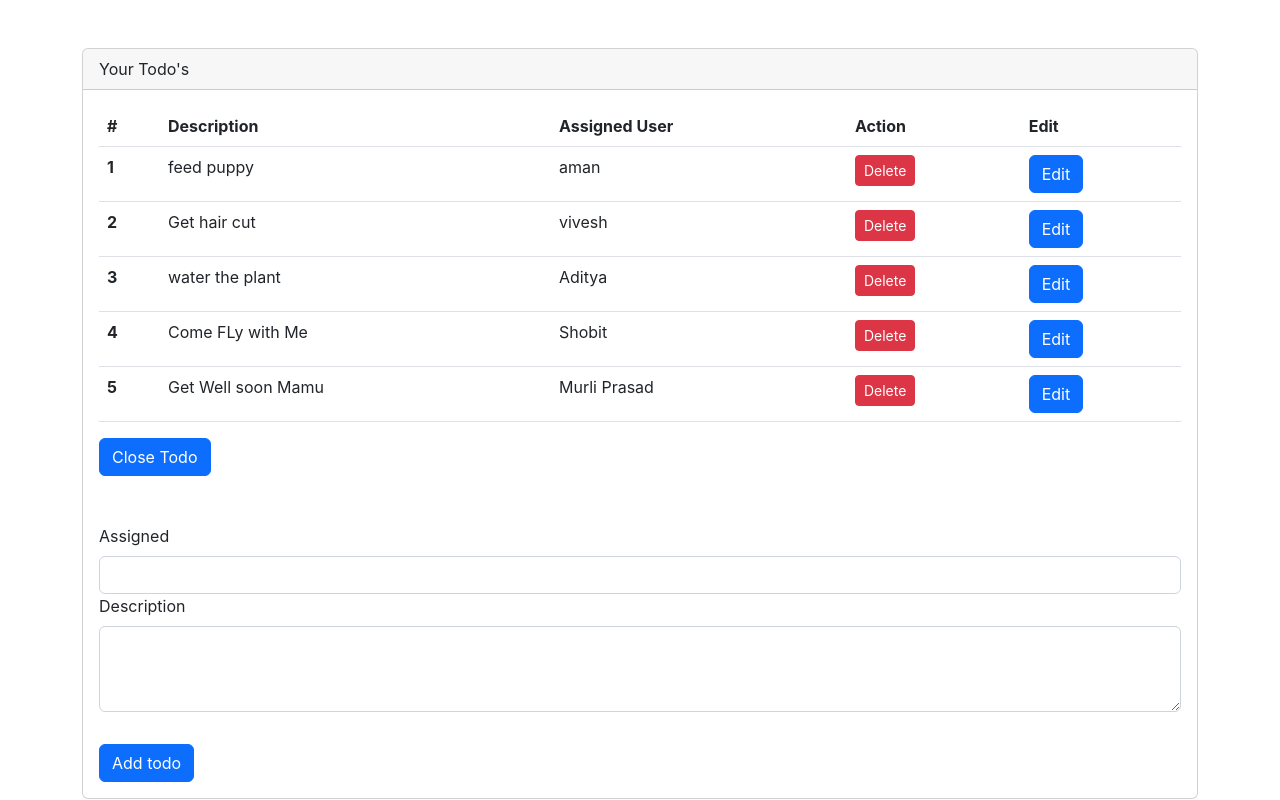
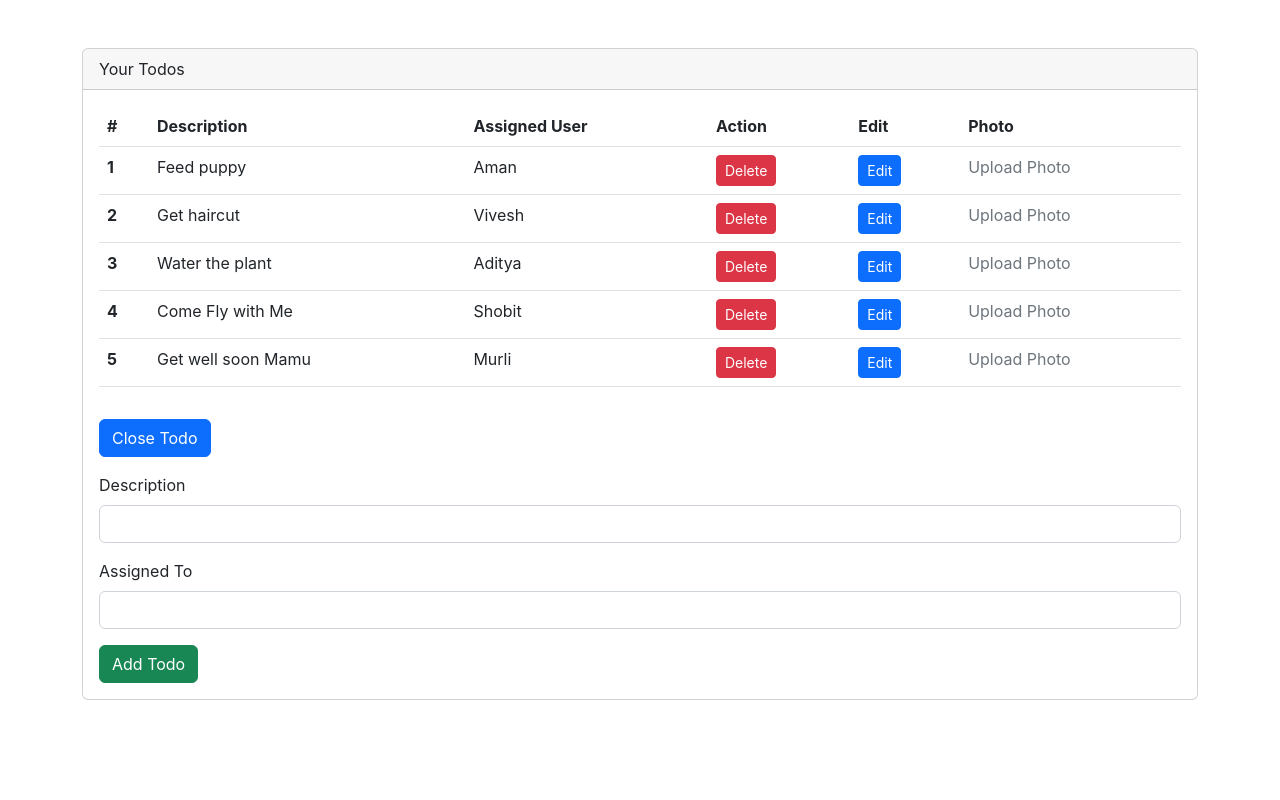
Before and after one commit to amanqaz/my-todo, a React (Create React App) app: page / in a window 1280 px wide. Both pictures are taken after a click on the button "New Todo". Built offline with nearby package versions, Linux system fonts and the light colour scheme.

Commit message:
implimentation is pending for photo

```diff
--- a/src/App.js
+++ b/src/App.js
@@ -1,85 +1,71 @@
 import React, { useState } from "react";
-import "./App.css";
-import NewTodoForm from "./components/newTodoForm";
+
+import NewTodoForm from "./components/NewTodoForm";
 import TodoTable from "./components/TodoTable";
 
 function App() {
   const [showAddTodoForm, setShowAddTodoForm] = useState(false);
+  const [editEnable, setEditEnable] = useState(false);
+  const [editTodoData, setEditTodoData] = useState(null);
 
-  const [editEnable, setEditEnable] = useState(false);
-  const [editExistingTodo, setEditExistingTodo] = useState(null);
-
-  //de stucruring todos
   const [todos, setTodos] = useState([
-    { rowNumber: 1, rowDescription: "feed puppy", rowAssigned: "aman" },
-    { rowNumber: 2, rowDescription: "Get hair cut", rowAssigned: "vivesh" },
-    { rowNumber: 3, rowDescription: "water the plant", rowAssigned: "Aditya" },
-    { rowNumber: 4, rowDescription: "Come FLy with Me", rowAssigned: "Shobit" },
+    { rowNumber: 1, rowDescription: "Feed puppy", rowAssigned: "Aman" },
+    { rowNumber: 2, rowDescription: "Get haircut", rowAssigned: "Vivesh" },
+    { rowNumber: 3, rowDescription: "Water the plant", rowAssigned: "Aditya" },
+    { rowNumber: 4, rowDescription: "Come Fly with Me", rowAssigned: "Shobit" },
     {
       rowNumber: 5,
-      rowDescription: "Get Well soon Mamu",
-      rowAssigned: "Murli Prasad",
+      rowDescription: "Get well soon Mamu",
+      rowAssigned: "Murli",
     },
   ]);
 
-  const addTodo = (description, assigned) => {
-    let rowNumber = 0;
+  //  Add or Update todo
+  const addOrUpdateTodo = (description, assigned) => {
+    if (editEnable && editTodoData) {
+      // update existing todo
+      const updatedTodos = todos.map((todo) =>
+        todo.rowNumber === editTodoData.rowNumber
+          ? { ...todo, rowDescription: description, rowAssigned: assigned }
+          : todo
+      );
+      setTodos(updatedTodos);
+      setEditEnable(false);
+      setEditTodoData(null);
+    } else {
+      // add new todo
+      const rowNumber =
+        todos.length > 0 ? todos[todos.length - 1].rowNumber + 1 : 1;
+      const newTodo = {
+        rowNumber,
+        rowDescription: description,
+        rowAssigned: assigned,
+      };
+      setTodos([...todos, newTodo]);
+    }
 
-    if (todos.length > 0) {
-      rowNumber = todos[todos.length - 1].rowNumber + 1;
-    } else {
-      rowNumber = 1;
-    }
-    const newTodos = {
-      rowNumber: rowNumber,
-      rowDescription: description,
-      rowAssigned: assigned,
-    };
-    setTodos((todo) => [...todo, newTodos]); // ...todo is destructuring
-    setShowAddTodoForm(!showAddTodoForm);
-
-    // todos.push(newTodos);
-    // console.log(newTodos)
+    setShowAddTodoForm(false);
   };
 
+  // Delete todo
   const deleteTodo = (deleteTodoRowNumber) => {
-    // let filtered = todos.filter(function (value){
-    //   return value.rowNumber !== deleteTodoRowNumber;
-    // })
-    // const reIndexed = filtered.map((todo, index) => ({
-    //   ...todo,
-    //   rowNumber: index + 1, // renumber from 1 upwards
-    // }));
-
-    let newTodos = [];
-    let counter = 1;
-
-    for (const todo of todos) {
-      if (todo.rowNumber !== deleteTodoRowNumber) {
-        // keep only the non-deleted ones
-        newTodos.push({
-          ...todo,
-          rowNumber: counter++, // assign new row number on the fly
-        });
-      }
-    }
+    const newTodos = todos
+      .filter((todo) => todo.rowNumber !== deleteTodoRowNumber)
+      .map((todo, index) => ({ ...todo, rowNumber: index + 1 }));
     setTodos(newTodos);
   };
 
-  const editTodo = (todoUpdate) => {
+  // Trigger edit mode
+  const editTodo = (todo) => {
     setShowAddTodoForm(true);
     setEditEnable(true);
-    const comingTodo = todos.find((e) => e.rowNumber === todoUpdate.rowNumber);
-    setEditExistingTodo(comingTodo);
-
-    console.log("Received todo:", comingTodo);
-    console.log(comingTodo?.rowAssigned);
+    setEditTodoData(todo);
   };
 
   return (
     <div className="mt-5 container">
       <div className="card">
-        <div className="card-header">Your Todo's</div>
+        <div className="card-header">Your Todos</div>
         <div className="card-body">
           <TodoTable
             todos={todos}
@@ -88,17 +74,21 @@ function App() {
           />
 
           <button
-            onClick={() => setShowAddTodoForm(!showAddTodoForm)}
-            className="btn btn-primary"
+            onClick={() => {
+              setShowAddTodoForm(!showAddTodoForm);
+              setEditEnable(false);
+              setEditTodoData(null);
+            }}
+            className="btn btn-primary mt-3"
           >
             {showAddTodoForm ? "Close Todo" : "New Todo"}
           </button>
 
           {showAddTodoForm && (
             <NewTodoForm
-              addTodo={addTodo}
+              addTodo={addOrUpdateTodo}
               enableEdit={editEnable}
-              editTododata={editExistingTodo}
+              editTododata={editTodoData}
             />
           )}
         </div>
--- a/src/components/TodoRowItem.js
+++ b/src/components/TodoRowItem.js
@@ -1,17 +1,23 @@
-function TodoRowItem(props) {
+function TodoRowItem({
+  rowNumber,
+  rowDescription,
+  rowAssigned,
+  deleteTodo,
+  editTodo,
+}) {
   return (
     <tr>
-      <th scope="row">{props.rowNumber}</th>
-      <td>{props.rowDescription}</td>
-      <td>{props.rowAssigned}</td>
+      <th scope="row">{rowNumber}</th>
+      <td>{rowDescription}</td>
+      <td>{rowAssigned}</td>
 
       <td>
         <button
           className="btn btn-danger btn-sm"
           onClick={(e) => {
-            e.stopPropagation(); // 👈 prevent row-level click if added later
+            e.stopPropagation();
             if (window.confirm("Are you sure you want to delete this todo?")) {
-              props.deleteTodo(props.rowNumber);
+              deleteTodo(rowNumber);
             }
           }}
         >
@@ -21,20 +27,25 @@ function TodoRowItem(props) {
 
       <td>
         <button
-          className="btn btn-primary"
+          className="btn btn-primary btn-sm"
           onClick={(e) => {
-            e.stopPropagation(); // 👈 prevent row-level click if added later
-            props.editTodo({
-              rowNumber: props.rowNumber,
-              rowAssigned: props.rowAssigned,
-              rowDescription: props.rowDescription,
+            e.stopPropagation();
+            editTodo({
+              rowNumber,
+              rowAssigned,
+              rowDescription,
             });
           }}
         >
           Edit
         </button>
       </td>
+
+      <td>
+        <span className="text-muted">Upload Photo</span>
+      </td>
     </tr>
   );
 }
+
 export default TodoRowItem;
--- a/src/components/TodoTable.js
+++ b/src/components/TodoTable.js
@@ -1,30 +1,40 @@
 import TodoRowItem from "./TodoRowItem";
 
-function TodoTable(props) {
+function TodoTable({ todos = [], deleteTodo, editTodo }) {
   return (
     <table className="table table-hover">
       <thead>
         <tr>
-          <th scope="col">#</th>
-          <th scope="col">Description</th>
-          <th scope="col">Assigned User</th>
-          <th scope="col">Action</th>
-          <th scope="col"> Edit</th>
+          <th>#</th>
+          <th>Description</th>
+          <th>Assigned User</th>
+          <th>Action</th>
+          <th>Edit</th>
+          <th>Photo</th>
         </tr>
       </thead>
       <tbody>
-        {props.todos.map((todo) => (
+        {todos.length > 0 ? (
+          todos.map((todo) => (
             <TodoRowItem
               key={todo.rowNumber}
               rowNumber={todo.rowNumber}
               rowDescription={todo.rowDescription}
               rowAssigned={todo.rowAssigned}
-            deleteTodo={props.deleteTodo}
-            editTodo={props.editTodo}
+              deleteTodo={deleteTodo}
+              editTodo={editTodo}
             />
-        ))}
+          ))
+        ) : (
+          <tr>
+            <td colSpan="6" className="text-center text-muted">
+              No todos found
+            </td>
+          </tr>
+        )}
       </tbody>
     </table>
   );
 }
+
 export default TodoTable;
--- a/src/components/newTodoForm.js
+++ b/src/components/newTodoForm.js
@@ -1,67 +1,51 @@
-import React, { useEffect, useState } from "react";
-function NewTodoForm(props) {
+import React, { useState, useEffect } from "react";
+
+function NewTodoForm({ addTodo, enableEdit, editTododata }) {
   const [description, setDescription] = useState("");
   const [assigned, setAssigned] = useState("");
 
-  // const DescriptionChange = (event)=>{
-  //     console.log("Description",event.target.value);
-  //     setDescription(event.target.value)
-  // }
+  useEffect(() => {
+    if (enableEdit && editTododata) {
+      setDescription(editTododata.rowDescription || "");
+      setAssigned(editTododata.rowAssigned || "");
+    }
+  }, [enableEdit, editTododata]);
 
-  // const AssignnedChange = (event)=>{
-  //     console.log("AssignChange",event.target.value)
-  //     setAssigned(event.target.value)
-  // }
-
-  const submitTodo = () => {
-    if (description !== "" && assigned !== "") {
-      props.addTodo(description, assigned);
+  const handleSubmit = (e) => {
+    e.preventDefault();
+    if (description.trim() === "" || assigned.trim() === "") return;
+    addTodo(description, assigned);
+    setDescription("");
     setAssigned("");
-      setDescription("");
-    }
   };
 
-  useEffect(() => {
-    console.log(props.editEnable);
-    if (props.editTododata !== null && props.editEnable) {
-      setAssigned(props.editTododata.rowAssigned || "");
-      setDescription(props.editTododata.rowDescription || "");
-    }
-  }, [props.editEnable, props.editTododata]);
-
   return (
-    <div className="mt-5">
-      <form>
-        <div className="mt-3">
-          <label className="form-label">Assigned</label>
+    <form onSubmit={handleSubmit} className="mt-3">
+      <div className="mb-3">
+        <label className="form-label">Description</label>
         <input
           type="text"
           className="form-control"
-            required
-            onChange={(event) => setAssigned(event.target.value)}
-            value={assigned}
+          value={description}
+          onChange={(e) => setDescription(e.target.value)}
         />
       </div>
+
       <div className="mb-3">
-          <label className="form-label">Description</label>
-          {/* <input text="text" className="form-control" required /> */}
-          <textarea
+        <label className="form-label">Assigned To</label>
+        <input
+          type="text"
           className="form-control"
-            rows={3}
-            required
-            onChange={(e) => setDescription(e.target.value)}
-            value={description}
-          ></textarea>
+          value={assigned}
+          onChange={(e) => setAssigned(e.target.value)}
+        />
       </div>
-        <button
-          type="button"
-          className="btn btn-primary mt-3"
-          onClick={submitTodo}
-        >
-          {props.editEnable ? "Save" : "Add todo"}
+
+      <button type="submit" className="btn btn-success">
+        {enableEdit ? "Update Todo" : "Add Todo"}
       </button>
     </form>
-    </div>
   );
 }
+
 export default NewTodoForm;
```
Lines whose indentation alone changed are shown as unchanged.
